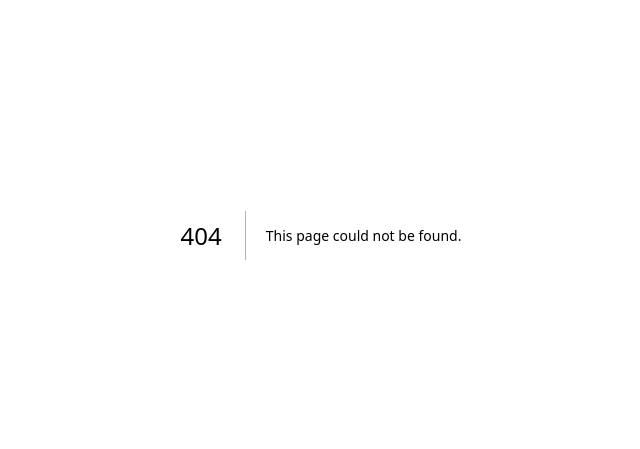
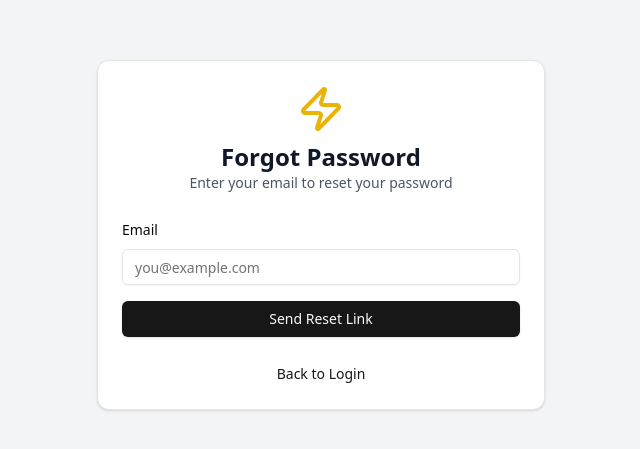
Before and after one commit to hamzasheraz/Zap-Chat, a Next.js app: page /forgetpassword in a window 1280 px wide. Before the commit this address had no page. Shown: the part 165-614 px from the top of the page, without its empty margins (319-959 px from the left). Built offline with nearby package versions, Linux system fonts and the light colour scheme.

Commit message:
Email form component seperated

```diff
--- a/components/backbutton/index.jsx
+++ b/components/backbutton/index.jsx
@@ -5,7 +5,7 @@ import Link from 'next/link'
 const Backbutton = () => {
     return (
         <div className="flex justify-center">
-            <Link href="/" passHref>
+            <Link href="/login" passHref>
                 <Button className="flex items-center space-x-2">
                     <ArrowLeft className="h-4 w-4" />
                     <span>Back to Home</span>
--- /dev/null
+++ b/components/emailform/index.jsx
@@ -0,0 +1,27 @@
+import { Input } from "@/components/ui/input"
+import { Label } from "@/components/ui/label"
+import Success from "../success"
+import Submitbutton from "../submitbutton"
+
+
+const Emailform = ({ handleSubmit, email, setEmail, error, success, isLoading }) => {
+    return (
+        <form onSubmit={handleSubmit} className="space-y-4">
+            <div className="space-y-2">
+                <Label htmlFor="email">Email</Label>
+                <Input
+                    id="email"
+                    type="email"
+                    placeholder="you@example.com"
+                    autoComplete="email"
+                    value={email}
+                    onChange={(e) => setEmail(e.target.value)}
+                    required />
+            </div>
+            <Success success={success}/>
+            <Submitbutton error={error} message="Send Reset Link" loading={isLoading}/>
+        </form>
+    )
+}
+
+export default Emailform;
--- a/components/submitbutton/index.jsx
+++ b/components/submitbutton/index.jsx
@@ -10,7 +10,7 @@ const Submitbutton = ({ error, message, loading }) => {
                 {loading ? (
                     <>
                         <Loader2 className="mr-2 h-4 w-4 animate-spin" />
-                        {message === "Sign Up" ? "Signing up..." : message==="Login" ? "Logging in..." : "Saving changes..."}
+                        {message === "Sign Up" ? "Signing up..." : message === "Login" ? "Logging in..." : message === 'Send Reset Link' ? 'Sending Reset Link...' : "Saving changes..."}
                     </>
                 ) : (
                     message
--- /dev/null
+++ b/pages/forgetpassword/index.js
@@ -0,0 +1,114 @@
+import { useState } from 'react'
+import { useRouter } from 'next/router'
+import { Card, CardContent } from "@/components/ui/card"
+import { Button } from "@/components/ui/button"
+import { Input } from "@/components/ui/input"
+import { Label } from "@/components/ui/label"
+import { Alert, AlertDescription } from "@/components/ui/alert"
+import { Zap, AlertCircle, Loader2 } from 'lucide-react'
+import Link from 'next/link'
+
+
+const Forgetpassword = () => {
+    const router = useRouter()
+    const [email, setEmail] = useState('')
+    const [error, setError] = useState('')
+    const [success, setSuccess] = useState('')
+    const [isLoading, setIsLoading] = useState(false)
+
+    const handleSubmit = async (e) => {
+      e.preventDefault()
+      setIsLoading(true)
+      setError('')
+      setSuccess('')
+
+      if (!email) {
+        setError('Please enter your email address')
+        setIsLoading(false)
+        return
+      }
+
+      try {
+        const response = await fetch('/api/forgot-password', {
+          method: 'POST',
+          headers: {
+            'Content-Type': 'application/json',
+          },
+          body: JSON.stringify({ email }),
+        })
+
+        const data = await response.json()
+        if (response.ok) {
+          setSuccess('Password reset link sent to your email')
+          // Optionally, redirect to a confirmation page
+          // router.push('/password-reset-sent')
+        } else {
+          setError(data.error || 'An error occurred. Please try again.')
+        }
+      } catch (error) {
+        setError('An unexpected error occurred. Please try again.')
+        console.error('Fetch error:', error)
+      } finally {
+        setIsLoading(false)
+      }
+    }
+
+    return (
+      (<div
+        className="min-h-screen flex items-center justify-center bg-gray-100 dark:bg-gray-900">
+        <Card className="w-full max-w-md">
+          <CardContent className="pt-6">
+            <div className="text-center mb-6">
+              <Zap className="h-12 w-12 text-yellow-500 mx-auto mb-2" />
+              <h1 className="text-2xl font-bold text-gray-900 dark:text-gray-100">Forgot Password</h1>
+              <p className="text-sm text-gray-600 dark:text-gray-400">Enter your email to reset your password</p>
+            </div>
+            <form onSubmit={handleSubmit} className="space-y-4">
+              <div className="space-y-2">
+                <Label htmlFor="email">Email</Label>
+                <Input
+                  id="email"
+                  type="email"
+                  placeholder="you@example.com"
+                  autoComplete="email"
+                  value={email}
+                  onChange={(e) => setEmail(e.target.value)}
+                  required />
+              </div>
+              {error && (
+                <Alert variant="destructive">
+                  <AlertCircle className="h-4 w-4" />
+                  <AlertDescription>{error}</AlertDescription>
+                </Alert>
+              )}
+              {success && (
+                <Alert
+                  variant="default"
+                  className="bg-green-50 text-green-800 dark:bg-green-900 dark:text-green-100">
+                  <AlertDescription>{success}</AlertDescription>
+                </Alert>
+              )}
+              <Button type="submit" className="w-full" disabled={isLoading}>
+                {isLoading ? (
+                  <>
+                    <Loader2 className="mr-2 h-4 w-4 animate-spin" />
+                    Sending Reset Link...
+                  </>
+                ) : (
+                  'Send Reset Link'
+                )}
+              </Button>
+            </form>
+            <div className="mt-6 text-center">
+              <Link href="/login" className="text-sm text-primary hover:underline">
+                Back to Login
+              </Link>
+            </div>
+          </CardContent>
+        </Card>
+      </div>)
+    );
+  }
+
+
+export default Forgetpassword;
```
